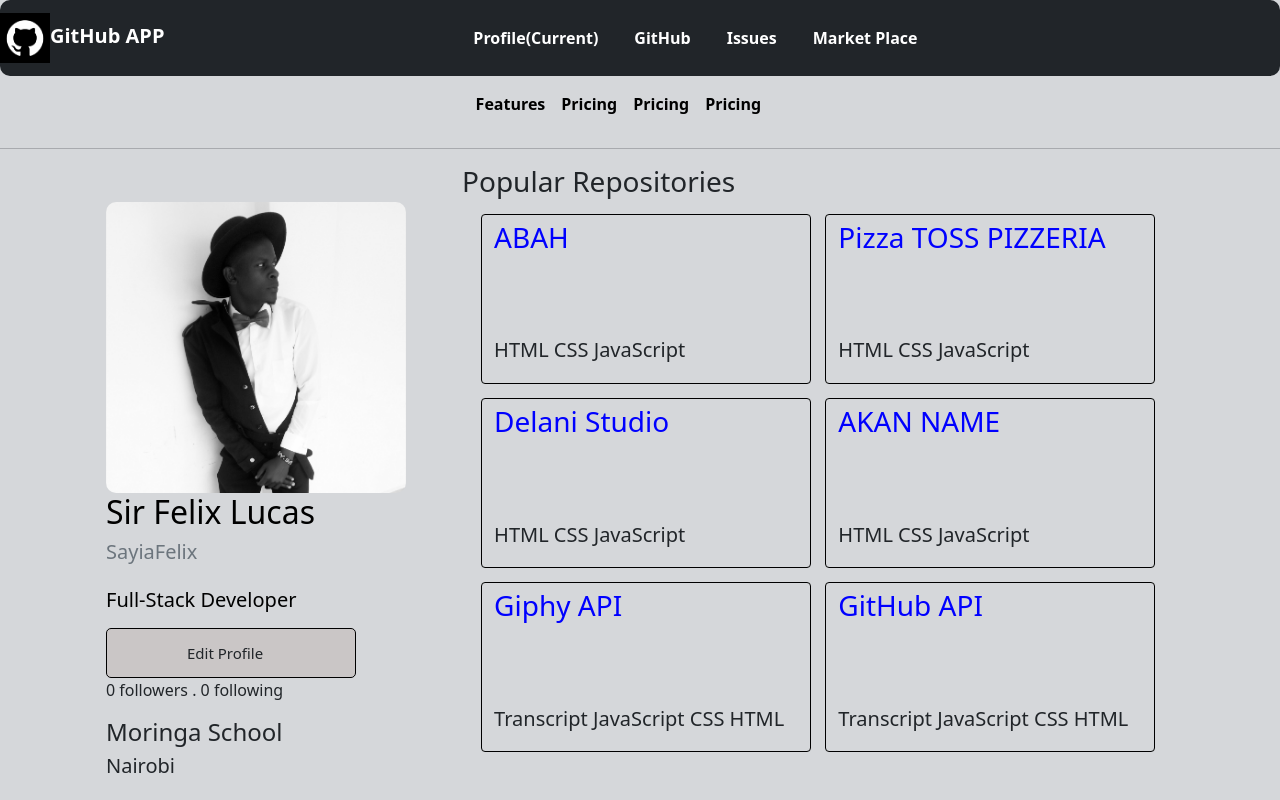
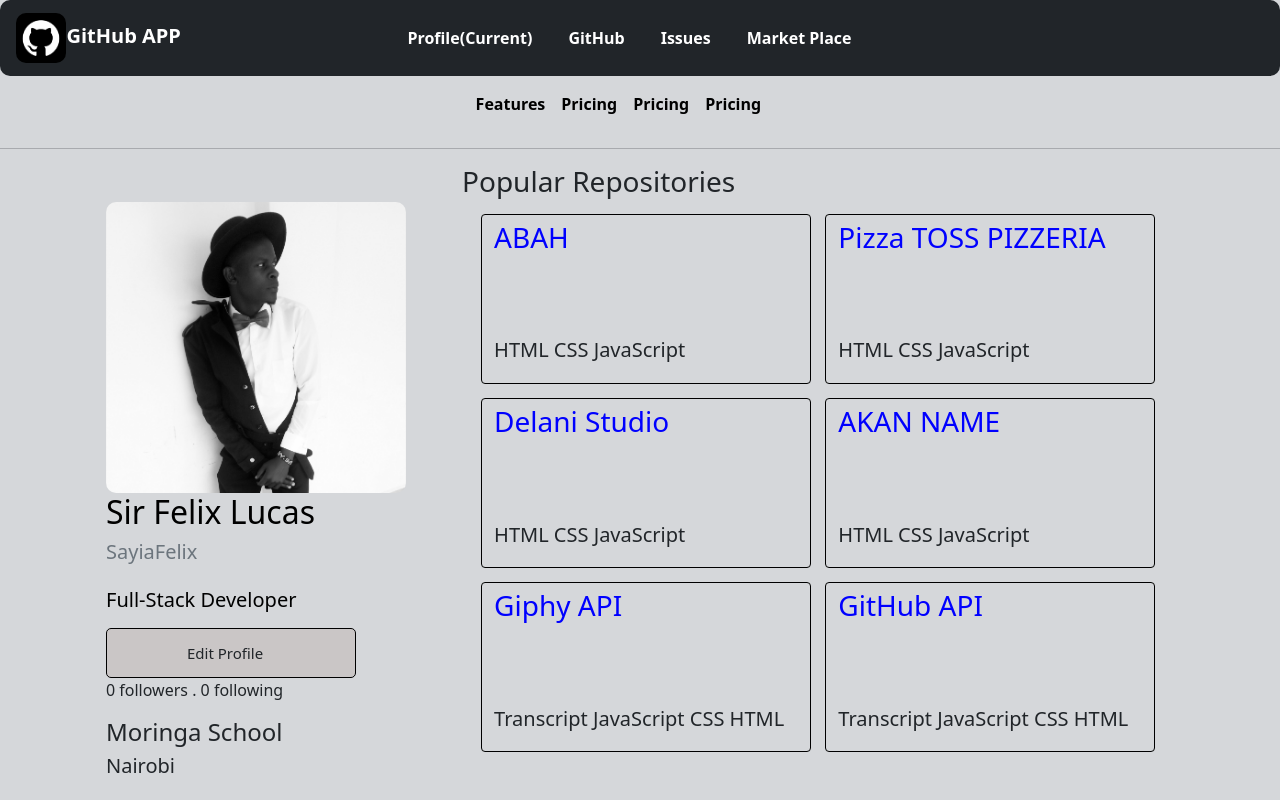
Before and after one commit to SayiaFelix/GitHub-API, an Angular app in the folder GitHub-API/: page /landingpage in a window 1280 px wide. Built offline with nearby package versions, Linux system fonts and the light colour scheme.

Commit message:
Styling the profile div

```diff
--- a/GitHub-API/src/app/nav-bar/nav-bar.component.css
+++ b/GitHub-API/src/app/nav-bar/nav-bar.component.css
@@ -2,8 +2,13 @@
     border-radius: 10px;
 }
 
+.navbar img {
+    border-radius: 10px;
+    margin-left: 10%;
+}
+
 .navbar-nav {
-    margin-left: 25%;
+    margin-left: 19%;
 }
 
 .navbar-nav a {
```
Also changed, not shown: GitHub-API/src/app/nav-bar/nav-bar.component.html (+2 -3 lines).
